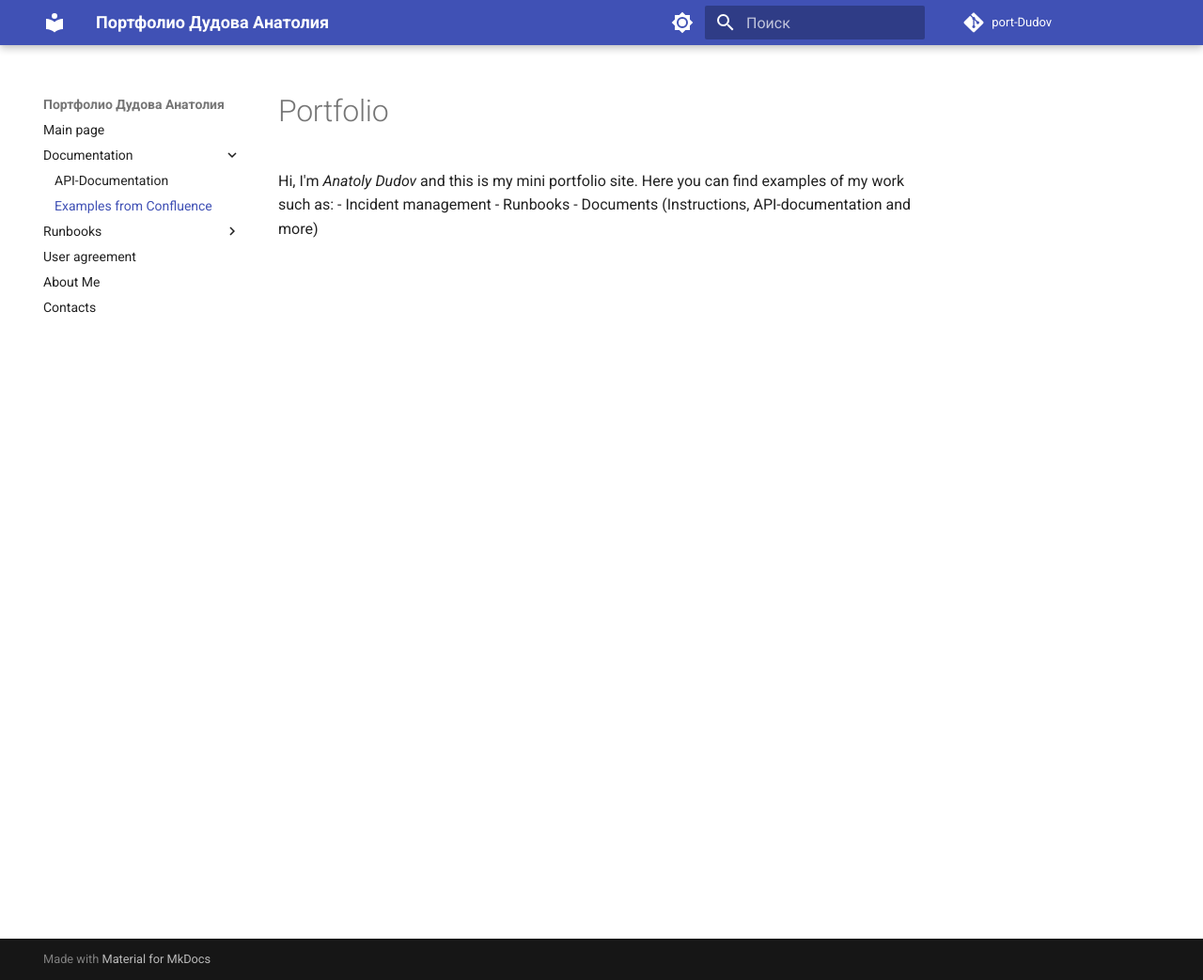
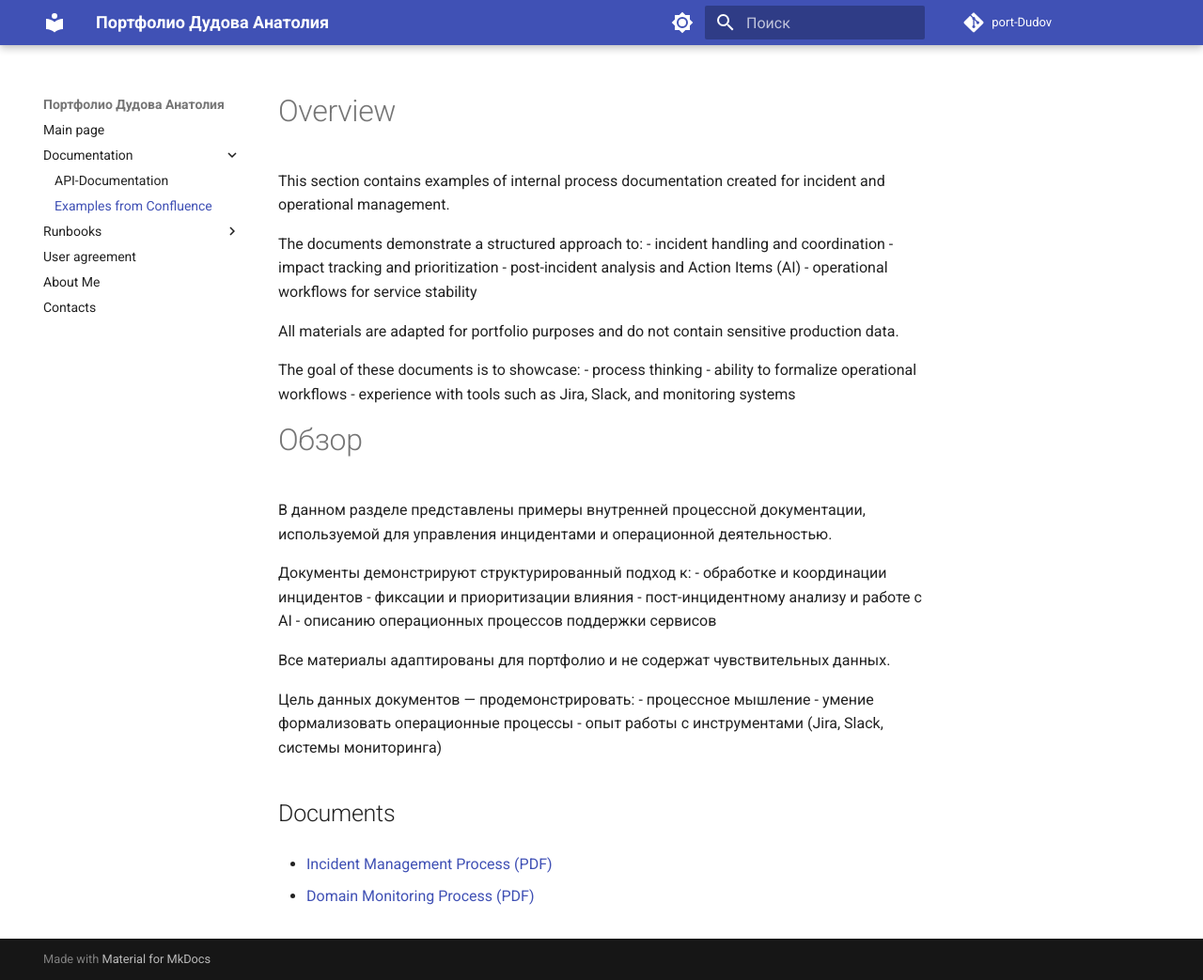
Before and after one commit to anatoliy-dudov/port-Dudov, an MkDocs documentation site: the page built from docs/inc-processes.md, in a window 1280 px wide and 1043 px high. Shown: the whole window at 94% size. Built offline with MkDocs 1.6.1 and Material for MkDocs 9.7.7, drawn with Linux system fonts in a browser that asks for light colours; comment, search, counter and statistics services are not loaded.

Commit message:
Update inc-processes.md

```diff
--- a/docs/inc-processes.md
+++ b/docs/inc-processes.md
@@ -1,7 +1,41 @@
-# Portfolio
+# Overview
 
-Hi, I'm *Anatoly Dudov* and this is my mini portfolio site.
-Here you can find examples of my work such as:
-- Incident management
-- Runbooks
-- Documents (Instructions, API-documentation and more)
+This section contains examples of internal process documentation created for incident and operational management.
+
+The documents demonstrate a structured approach to:
+- incident handling and coordination
+- impact tracking and prioritization
+- post-incident analysis and Action Items (AI)
+- operational workflows for service stability
+
+All materials are adapted for portfolio purposes and do not contain sensitive production data.
+
+The goal of these documents is to showcase:
+- process thinking
+- ability to formalize operational workflows
+- experience with tools such as Jira, Slack, and monitoring systems
+
+# Обзор
+
+В данном разделе представлены примеры внутренней процессной документации, используемой для управления инцидентами и операционной деятельностью.
+
+Документы демонстрируют структурированный подход к:
+- обработке и координации инцидентов
+- фиксации и приоритизации влияния
+- пост-инцидентному анализу и работе с AI
+- описанию операционных процессов поддержки сервисов
+
+Все материалы адаптированы для портфолио и не содержат чувствительных данных.
+
+Цель данных документов — продемонстрировать:
+- процессное мышление
+- умение формализовать операционные процессы
+- опыт работы с инструментами (Jira, Slack, системы мониторинга)
+
+## Documents
+
+* [Incident Management Process (PDF)](/port-Dudov/files/inc-proc.pdf)
+<br>
+
+* [Domain Monitoring Process (PDF)](/port-Dudov/files/domens.pdf)
+<br>
```
